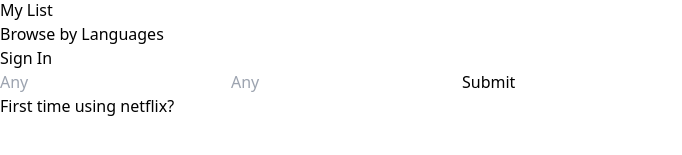
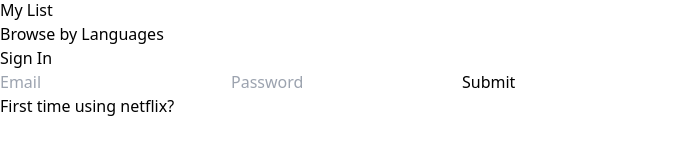
Before and after one commit to lucassrondon/react-netflix-clone, a React (Vite) app in the folder client/: page /login in a window 1280 px wide. Shown: the part 517-672 px from the top of the page, without its empty margins (0-682 px from the left). Built offline with nearby package versions, Linux system fonts and the light colour scheme.

Commit message:
using useForm hook for signup and login forms

```diff
--- a/client/package.json
+++ b/client/package.json
@@ -14,6 +14,7 @@
     "axios": "^1.6.7",
     "react": "^18.2.0",
     "react-dom": "^18.2.0",
+    "react-hook-form": "^7.51.1",
     "react-router-dom": "^6.22.3"
   },
   "devDependencies": {
--- a/client/src/components/HomeBanner.tsx
+++ b/client/src/components/HomeBanner.tsx
@@ -23,7 +23,7 @@
               className="text-white text-lg p-4 px-16 rounded bg-red-700"
               href="/login"
             >
-              Sign Up
+              Sign In
             </a>
           </div>
         </div>
--- a/client/src/components/Input.tsx
+++ /dev/null
@@ -1,15 +0,0 @@
-export default function Input(){
-    return (
-        <input className="text-white
-                            h-10
-                            p-2
-                            bg-black
-                            bg-opacity-20
-                            rounded-md
-                            focus:outline-none
-                            focus:border-2
-                            focus:border-gray-400"
-               type="text"
-               placeholder='Any' />
-    );
-}
--- /dev/null
+++ b/client/src/components/InputText.tsx
@@ -0,0 +1,33 @@
+import { useContext } from "react";
+import { AuthFormContext, Inputs } from "../pages/LoginPage";
+
+interface InputProps {
+  id: string;
+  label: string;
+  type?: string;
+  name: keyof Inputs;
+}
+
+export default function Input({ id, label, type, name }: InputProps) {
+  const { register } = useContext(AuthFormContext);
+
+  if (!register) return null;
+
+  return (
+    <input
+      className="text-white
+                h-10
+                p-2
+                bg-black
+                bg-opacity-20
+                rounded-md
+                focus:outline-none
+                focus:border-2
+                focus:border-gray-400"
+      id={id}
+      type={type}
+      placeholder={label}
+      {...register(name)}
+    />
+  );
+}
--- a/client/src/pages/LoginPage.tsx
+++ b/client/src/pages/LoginPage.tsx
@@ -1,30 +1,85 @@
-import Input from "../components/Input";
+import { createContext, useState } from "react";
+import InputText from "../components/InputText";
 import NavBar from "../components/NavBar";
+import { useForm, SubmitHandler, UseFormRegister } from "react-hook-form";
+
+enum Variant {
+  LOGIN,
+  SIGN_UP,
+}
+
+export type Inputs = {
+  email: string;
+  password: string;
+  username?: string;
+};
+
+interface AuthFormContextType {
+  register: null | UseFormRegister<Inputs>;
+}
+
+export const AuthFormContext = createContext<AuthFormContextType>({
+  register: null,
+});
 
 export default function LoginPage() {
+  const [variant, setVariant] = useState(Variant.LOGIN);
+
+  const onSubmit: SubmitHandler<Inputs> = (data) => console.log(data);
+
+  const {
+    register,
+    handleSubmit,
+    watch,
+    formState: { errors },
+  } = useForm<Inputs>();
+
   return (
     <div className="w-screen h-screen bg-opacity-50 bg-black">
       <NavBar />
 
       <div className="flex h-full items-center justify-center">
         <div className="w-full max-w-md bg-black bg-opacity-50 p-16 gap-6 rounded-md">
-          <h1 className="text-3xl text-white font-semibold mb-8">Sign In</h1>
+          <h1 className="text-3xl text-white font-semibold mb-8">
+            {variant === Variant.SIGN_UP ? "Sign Up" : "Sign In"}
+          </h1>
 
-          <form className="flex flex-col gap-6" action="">
-            <Input />
-            <Input />
+          <AuthFormContext.Provider value={{register}}>
+            <form
+              className="flex flex-col gap-6"
+              action=""
+              onSubmit={handleSubmit(onSubmit)}
+            >
+              <InputText id="email" label="Email" name="email" type="text"/>
+
+              {variant === Variant.SIGN_UP ? (
+                <InputText id="username" label="Username" name="username" type="text"/>
+              ) : null}
+
+              <InputText id="password" label="Password" name="password" type="text" />
+
               <input
                 className="text-white font-semibold bg-red-600 hover:bg-red-400 cursor-pointer p-2 rounded"
                 type="submit"
                 value="Submit"
               />
-          </form>
 
-          <p className="mt-12">
+              {variant === Variant.LOGIN ? (
+                <p className="mt-12" onClick={() => setVariant(Variant.SIGN_UP)}>
                   <span className="text-white cursor-pointer hover:underline">
                     First time using netflix?
                   </span>
                 </p>
+              ) : (
+                <p className="mt-12" onClick={() => setVariant(Variant.LOGIN)}>
+                  <span className="text-white cursor-pointer hover:underline">
+                    Already have an account?
+                  </span>
+                </p>
+              )}
+            </form>
+          </AuthFormContext.Provider>
+
         </div>
       </div>
     </div>
```
Also changed, not shown: 1 other file (tests, documents, lock files or other folders). Lines whose indentation alone changed are shown as unchanged.
